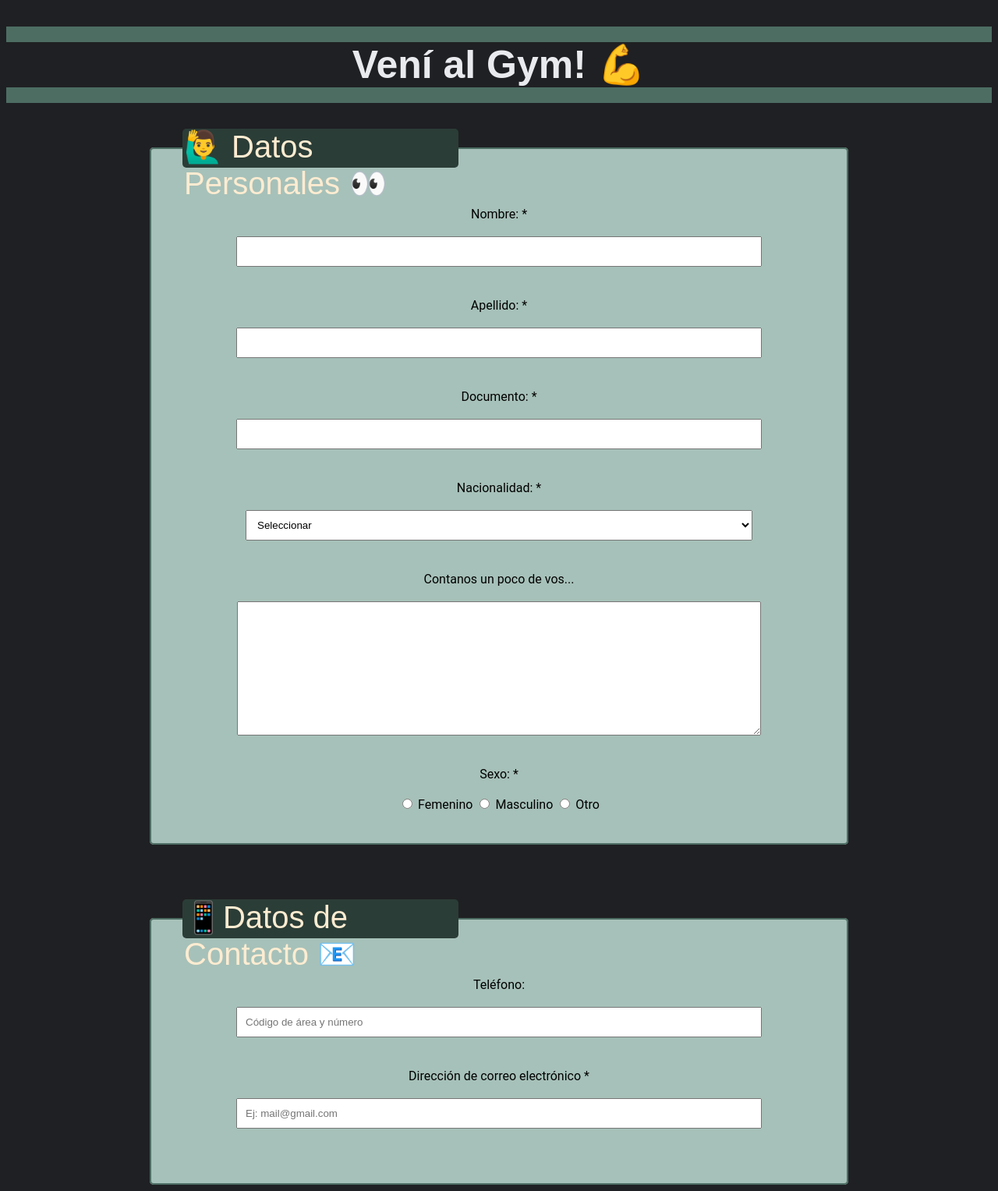
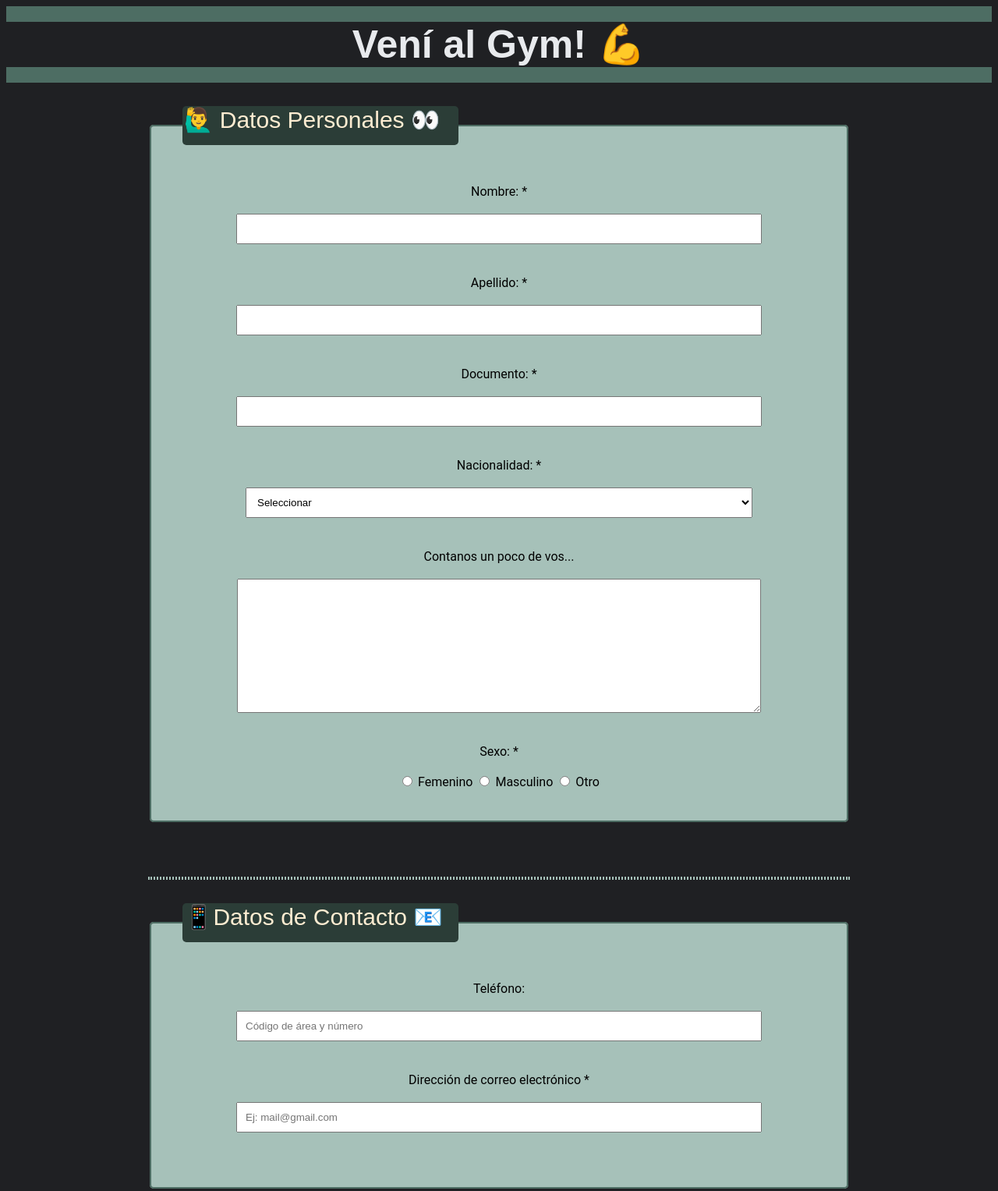
Before and after one commit to MariaLauraManrique/desafio04, a website built with Vite: page index.html in a window 1280 px wide. Shown: the top 1527 px of the page at 78% size. Built offline with nearby package versions, Linux system fonts and the light colour scheme.

Commit message:
Se procedió a seguir aplicando estilos en CSS al index

```diff
--- a/index.html
+++ b/index.html
@@ -7,9 +7,9 @@
     <title>formulario</title>
   </head>
   <body>
-
+    <div class="bordes">
     <h1>Vení al Gym! 💪</h1>
-
+    </div>
 
     <form action=" https://postman-echo.com/post" method="post" target="_blank">
 
@@ -62,7 +62,7 @@
         </fieldset>
 
 
-
+        <div class="borde-punteado"></div>
 
 
         <fieldset>
@@ -77,8 +77,10 @@
           </div>
         </fieldset>
 
+        <div class="borde-punteado"></div>
+
         <fieldset>
-          <legend>🚴🏽 Actividades 🤸🏽</legend>
+          <legend>  🚴🏽 Actividades 🤸🏽  </legend>
           <p>Por favor, indicar cuales actividades te interesan.</p>
           <p>Sede Palermo</p>
           <input type="checkbox" name="actividad" value="basquet">
@@ -101,6 +103,7 @@
           <label for="">Voley</label>
 
         </fieldset>
+
 
 
         <div id="color-blanco">
--- a/style.css
+++ b/style.css
@@ -4,25 +4,31 @@ html{
  }
 h1{
   color:#e8eaed;
-  border-top:20px solid #4d6d63;
-  border-bottom:20px solid #4d6d63;
-
   text-align: center;
   font-size: 50px;
   font-family: 'Poppins', sans-serif;
+  margin: 0;
  }
+div.bordes{
+  box-sizing: border-box;
+  border:20px solid #4d6d63;
+  border-left: none;
+  border-right: none;
+  margin-bottom: 30px;
+
+}
 
 legend{
   background-color: #2b3d37;
   color:#fdecd1;
   font-family:'Poppins', sans-serif ;
-  font-size: 40px;
+  font-size: 30px;
   border-radius: 5px;
   width: 350px;
   height: 50px;
-  text-align: center center;
+  align-items: left;
   margin-top: 20px;
-}
+  }
 
 fieldset{
   background-color: #a6c1b9;
@@ -31,6 +37,7 @@ fieldset{
   font-family:'Roboto', sans-serif;
   margin-bottom: 70px;
   padding: 40px;
+
 }
 
 #color-blanco{
@@ -76,6 +83,14 @@ form{
 .margen-superior{
   margin-top: 30px;
 }
-a:active{
+input:active{
   background-color: #4d6d63;
 }
+textarea:active{
+  background-color: #4d6d63;
+}
+
+.borde-punteado{
+  border: 2px dotted #a6c1b9;
+  margin-bottom: 30px;
+  }
```
